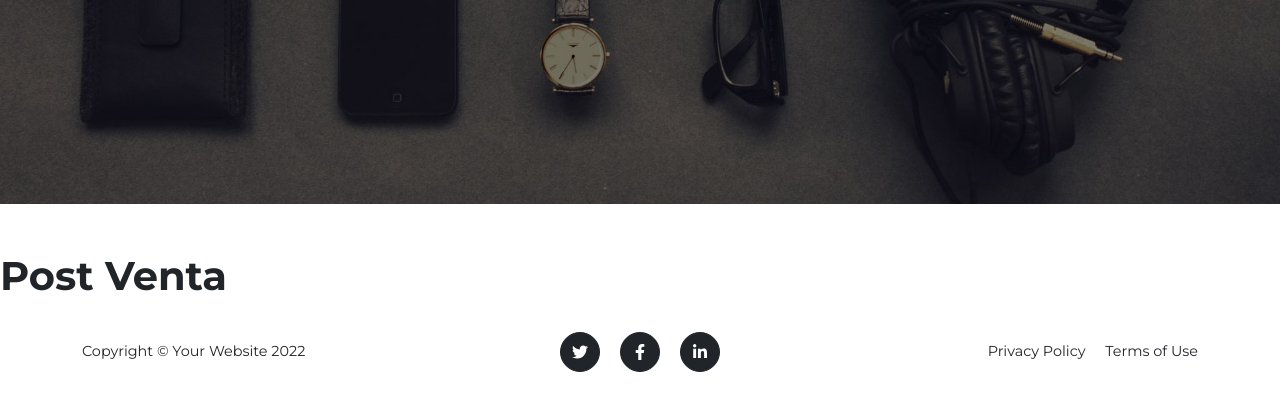
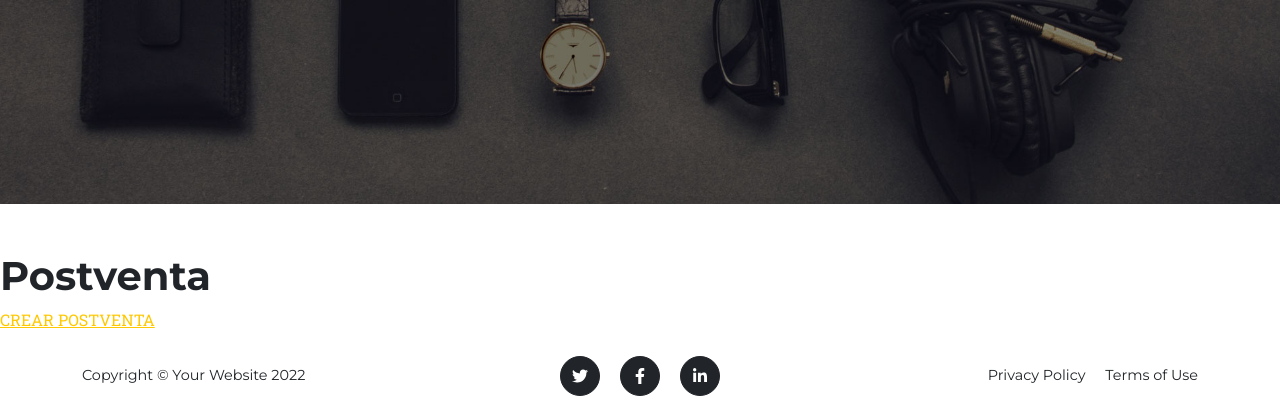
Before and after one commit to MateoRodriguezi/Entrega1-RodriguezPintos-GomezPujal-Icazategui, a Django app: page /tienda-virtual/postventa/ in a window 1280 px wide. Shown: the part 472-892 px from the top of the page. Before the commit the page ends 844 px from the top, so only its background shows below. Run offline with Django 4.2, Linux system fonts and the light colour scheme; parts of the project's set-up code (start-up, migrations or seed data) failed here and were passed over; some libraries are stand-ins or nearby versions.

Commit message:
Formulario postventa

```diff
--- a/AppTienda/templates/AppTienda/postventa.html
+++ b/AppTienda/templates/AppTienda/postventa.html
@@ -2,6 +2,8 @@
 
 {% block contenido_base %}
 
-<h1><br> Post Venta </h1>
+<h1><br> Postventa </h1>
+
+<a href="{% url 'Formulario Postventa' %}">CREAR POSTVENTA</a>
 
 {% endblock contenido_base %}
--- a/AppTienda/urls.py
+++ b/AppTienda/urls.py
@@ -3,6 +3,7 @@ from django.urls import path
 from AppTienda import views
 
 urlpatterns = [
+    path('post-venta/', views.postventa_formulario, name='Formulario Postventa'),
     path('nuevo-cliente/', views.clientes_formulario, name='Formulario Cliente'),
     path('nuevo-distribuidor/', views.distribuidores_formulario, name='Formulario Distribuidores'),
     path('', views.inicio, name='Inicio'),
--- a/AppTienda/views.py
+++ b/AppTienda/views.py
@@ -52,4 +52,18 @@ def distribuidores_formulario(request):
         formulario_2 = DistribuidoresFormulario()
         return render(request, 'AppTienda/form_distribuidores.html', {'formulario': formulario_2})
 
+def postventa_formulario(request):
+    print('entra a la funcion')
+    if request.method == 'POST':
+        formulario_3 = PostVentaFormulario(request.POST)
+        if formulario_3.is_valid():
+            data_3 = formulario_3.cleaned_data
+            postventa = PostVentaFormulario (nombre=data_3['nombre'], apellido=data_3['apellido'],email=data_3['email'], fecha=data_3['fecha'],producto=data_3['producto'],descripcion_reclamo=data_3['descripcion'])
+            postventa.save()
+            return render(request, 'AppTienda/inicio.html')
+    else:
+        print('entra aqui')
+        formulario_3 = PostVentaFormulario()
+        return render(request, 'AppTienda/form_postventa.html', {'formulario': formulario_3})
+
 # Create your views here.
```
Also changed, not shown: AppTienda/templates/AppTienda/form_postventa.html (added, +14 -0 lines).
